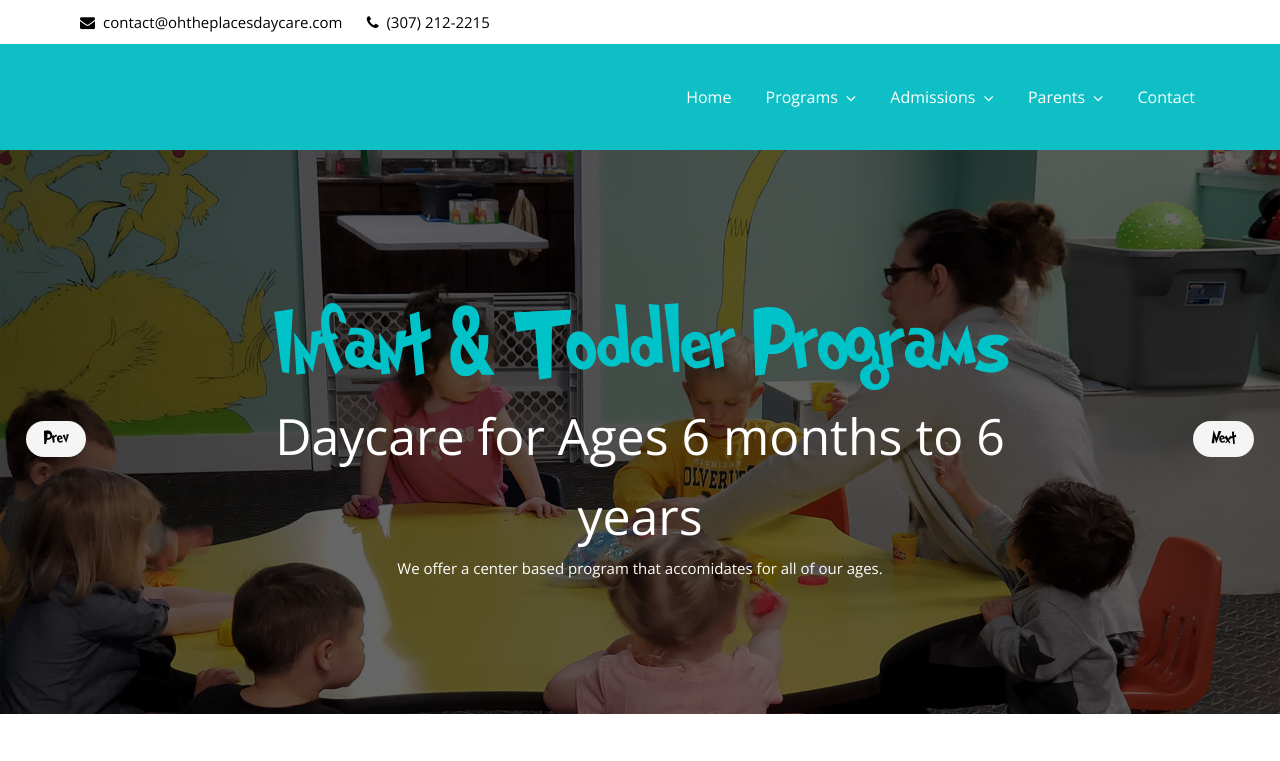
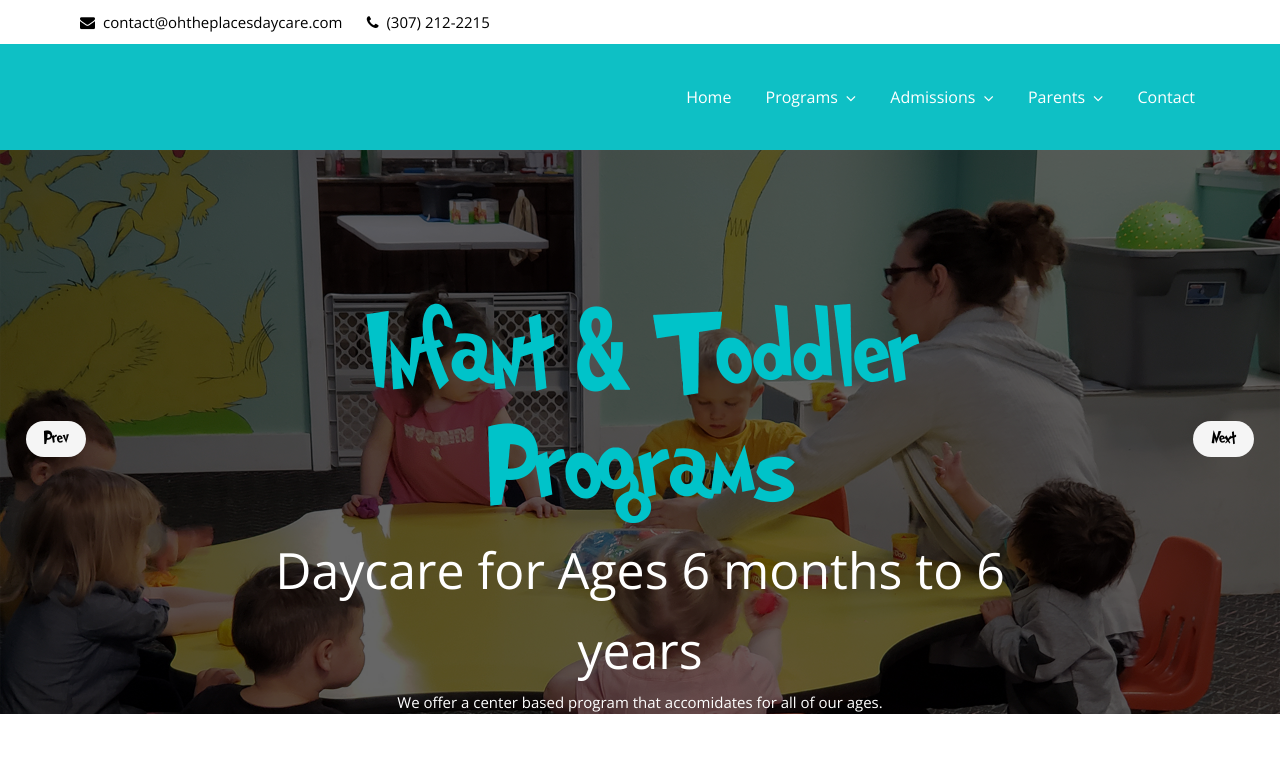
Before and after one commit to cbluth95/ohtheplacesdaycare, a plain HTML site: page index.html in a window 1280 px wide. Shown: the top 761 px of the page. Drawn offline with nearby package versions, Linux system fonts and the light colour scheme; a web font is replaced by a local one.

Commit message:
changed font size for slider to 6em

```diff
--- a/assets/css/style.css
+++ b/assets/css/style.css
@@ -900,7 +900,7 @@ a.navbar-brand {
 
 .slider-text h1 {
     padding-top: 25%;
-    font-size: 80px;
+    font-size: 6em;
 	line-height:1.2em;
 }
 .slider-image:before {
```
